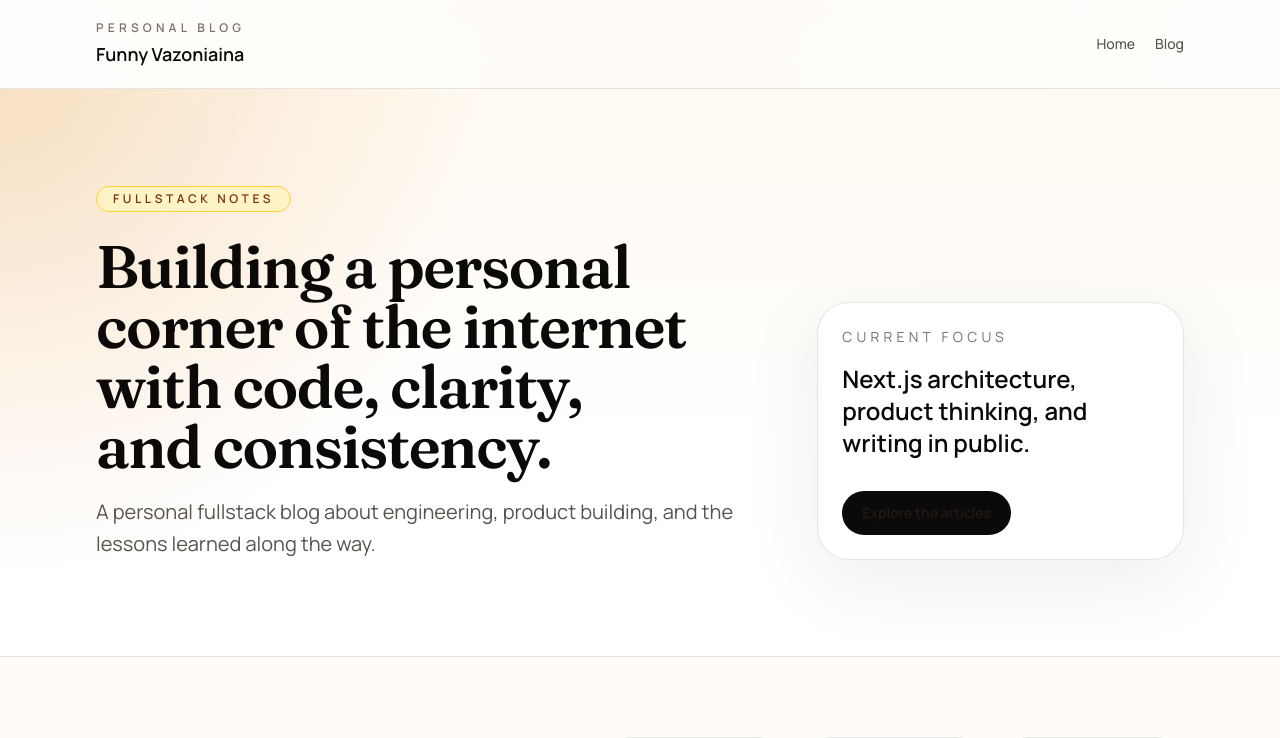
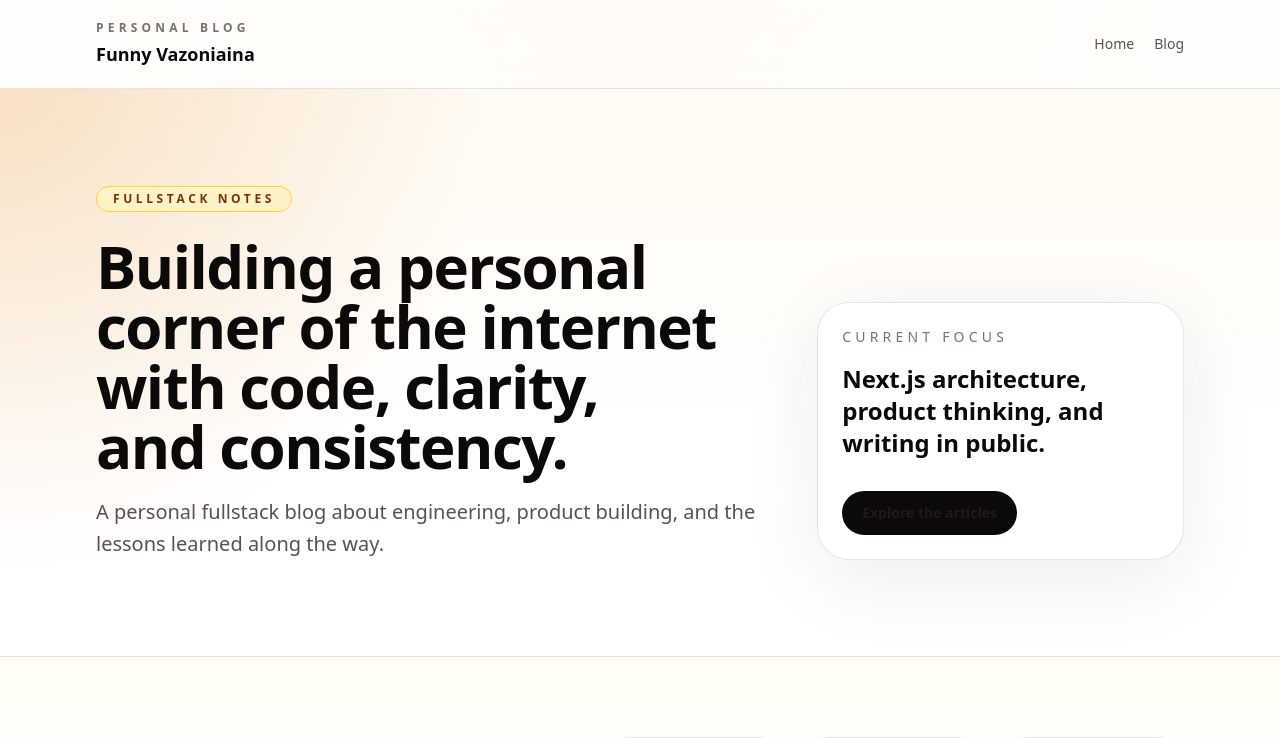
Before and after one commit to FunnyVazoniaina/NextBlog, a Next.js app: page / in a window 1280 px wide. Shown: the top 738 px of the page. Built offline with nearby package versions, Linux system fonts and the light colour scheme.

Commit message:
Removed remote font loading from the root layout.

```diff
--- a/app/layout.tsx
+++ b/app/layout.tsx
@@ -1,21 +1,10 @@
 import type { Metadata } from "next";
-import { Fraunces, Manrope } from "next/font/google";
 
 import { SiteFooter } from "@/components/layout/site-footer";
 import { SiteHeader } from "@/components/layout/site-header";
 import { siteConfig } from "@/lib/config/site";
 
 import "./globals.css";
-
-const fraunces = Fraunces({
-  variable: "--font-fraunces",
-  subsets: ["latin"],
-});
-
-const manrope = Manrope({
-  variable: "--font-manrope",
-  subsets: ["latin"],
-});
 
 export const metadata: Metadata = {
   metadataBase: new URL(siteConfig.url),
@@ -41,7 +30,7 @@ export default function RootLayout({
   return (
     <html lang="en">
       <body
-        className={`${fraunces.variable} ${manrope.variable} min-h-screen bg-[var(--color-canvas)] text-[var(--color-ink)] antialiased`}
+        className="min-h-screen bg-[var(--color-canvas)] text-[var(--color-ink)] antialiased"
       >
         <div className="flex min-h-screen flex-col">
           <SiteHeader />
```
